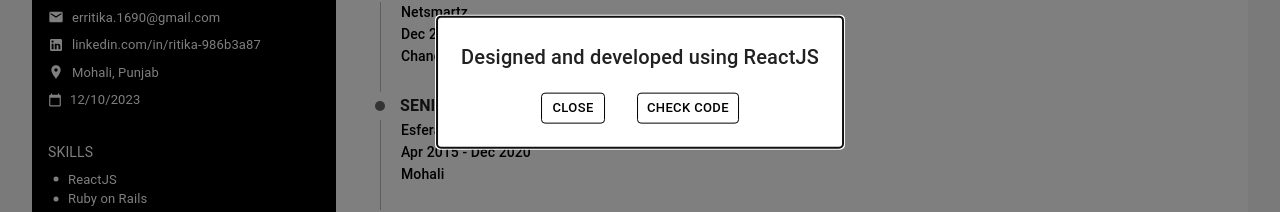
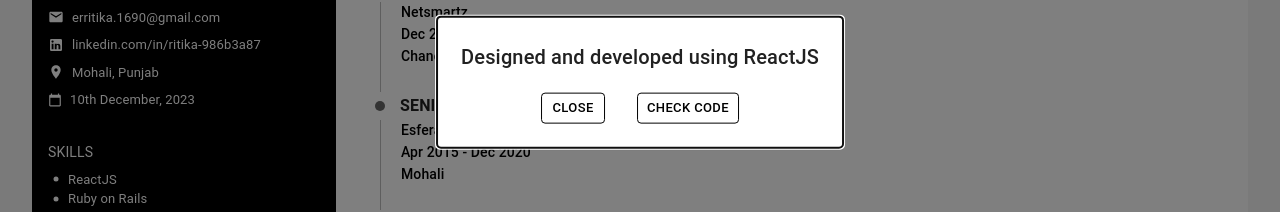
Before and after one commit to Ritika90/CV, a React (Create React App) app: page / in a window 1280 px wide. Shown: the part 318-530 px from the top of the page. Built offline with nearby package versions, Linux system fonts and the light colour scheme.

Commit message:
added date fns

```diff
--- a/package.json
+++ b/package.json
@@ -10,6 +10,7 @@
     "@testing-library/jest-dom": "^5.17.0",
     "@testing-library/react": "^13.4.0",
     "@testing-library/user-event": "^13.5.0",
+    "date-fns": "^2.30.0",
     "react": "^18.2.0",
     "react-dom": "^18.2.0",
     "react-scripts": "5.0.1",
--- a/src/components/dark-theme/PersonalInfo.jsx
+++ b/src/components/dark-theme/PersonalInfo.jsx
@@ -1,11 +1,11 @@
+import { format } from 'date-fns';
 import { Box, Typography, Link } from "@mui/material";
 import { Phone, Mail, LocationOn, LinkedIn, CalendarToday } from '@mui/icons-material';
 import { USER_ADDRESS, USER_EMAIL_ADDRESS, USER_LINKEDIN_URL, USER_MOBILE_NUMBER } from "components/contants/theme";
 
 const PersonalInfo = () => {
     const currentDate = new Date();
-    currentDate.setHours(0, 0, 0, 0);
-    const formattedDate = currentDate.toLocaleDateString('en-US'); // You can specify the desired locale
+    const formattedDate = format(currentDate, "do MMMM',' yyyy")
     return (
         <Box p={2}>
             <Box display="flex" color="white" alignItems="center">
```
Also changed, not shown: 1 other file (tests, documents, lock files or other folders).
